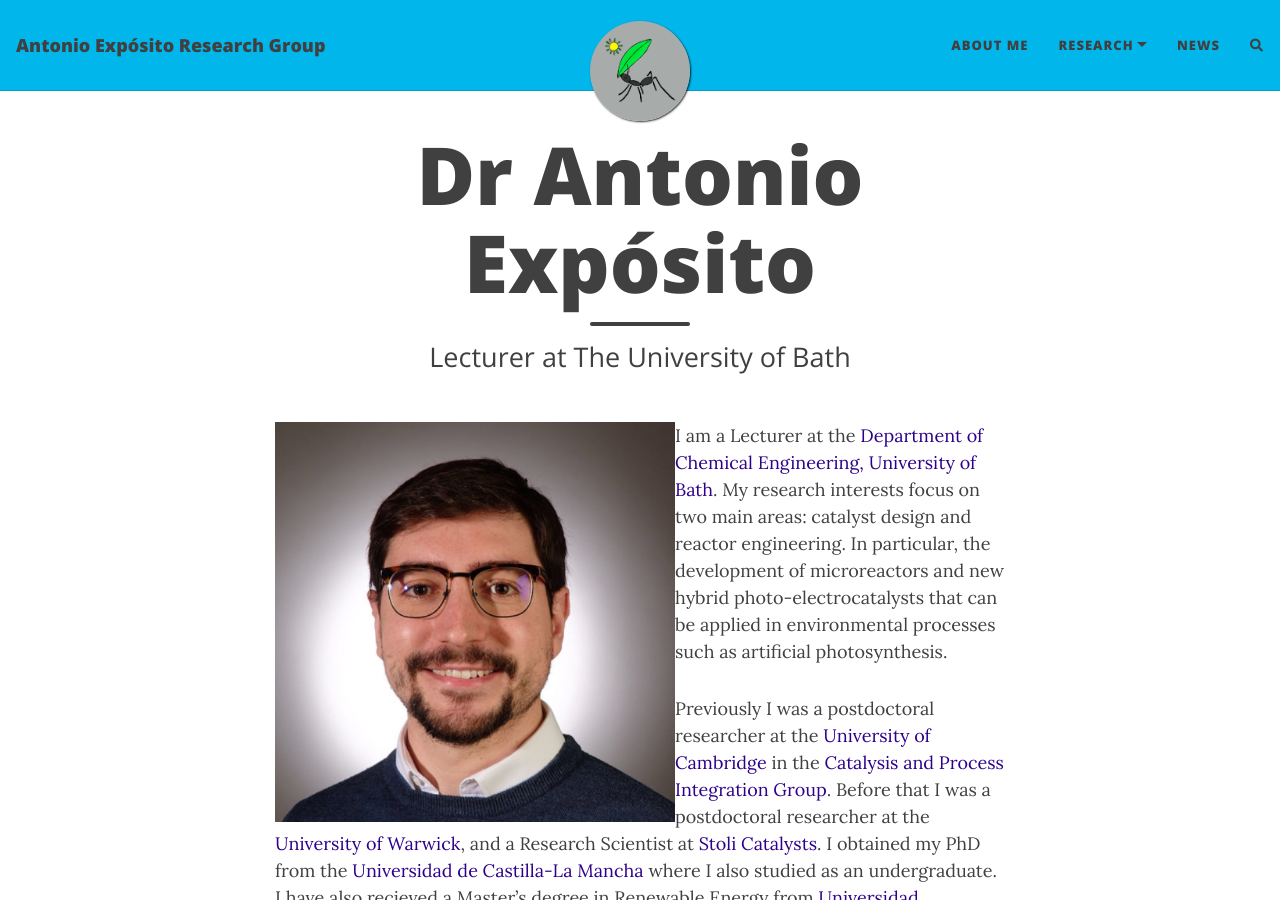
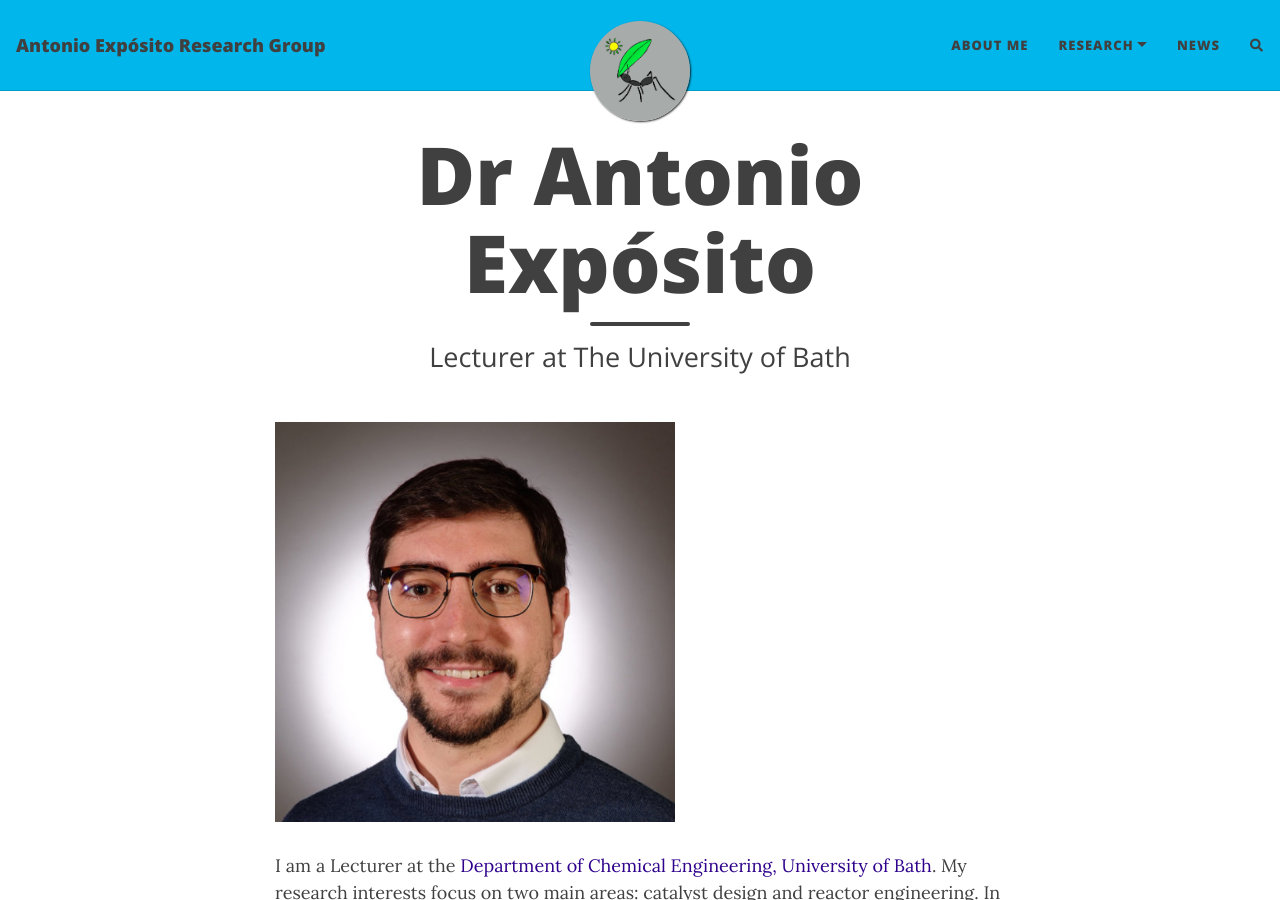
Before and after one commit to AntonioJExposito/AntonioJExposito.github.io, a Jekyll site: the page built from aboutme.md, in a window 1280 px wide and 900 px high. Built offline with Jekyll 4.4.1, drawn with Linux system fonts in a browser that asks for light colours; nearby versions of some CDN libraries; comment, search, counter and statistics services are not loaded; a style sheet for code colours, icons or effects is not loaded.

Commit message:
Update aboutme.md

```diff
--- a/aboutme.md
+++ b/aboutme.md
@@ -4,7 +4,7 @@ title: Dr Antonio Expósito
 subtitle: Lecturer at The University of Bath
 ---
 
-<img align="left" src="https://github.com/AntonioJExposito/AntonioJExposito.github.io/blob/main/assets/img/Antonio%20Github%20photo%202.jpg?raw=true" width="400">
+<img src="https://github.com/AntonioJExposito/AntonioJExposito.github.io/blob/main/assets/img/Antonio%20Github%20photo%202.jpg?raw=true" width="400">
 
 I am a Lecturer at the
       <a href="https://www.bath.ac.uk/departments/department-of-chemical-engineering/" target="_blank">Department of Chemical Engineering, University of Bath</a>.
```
